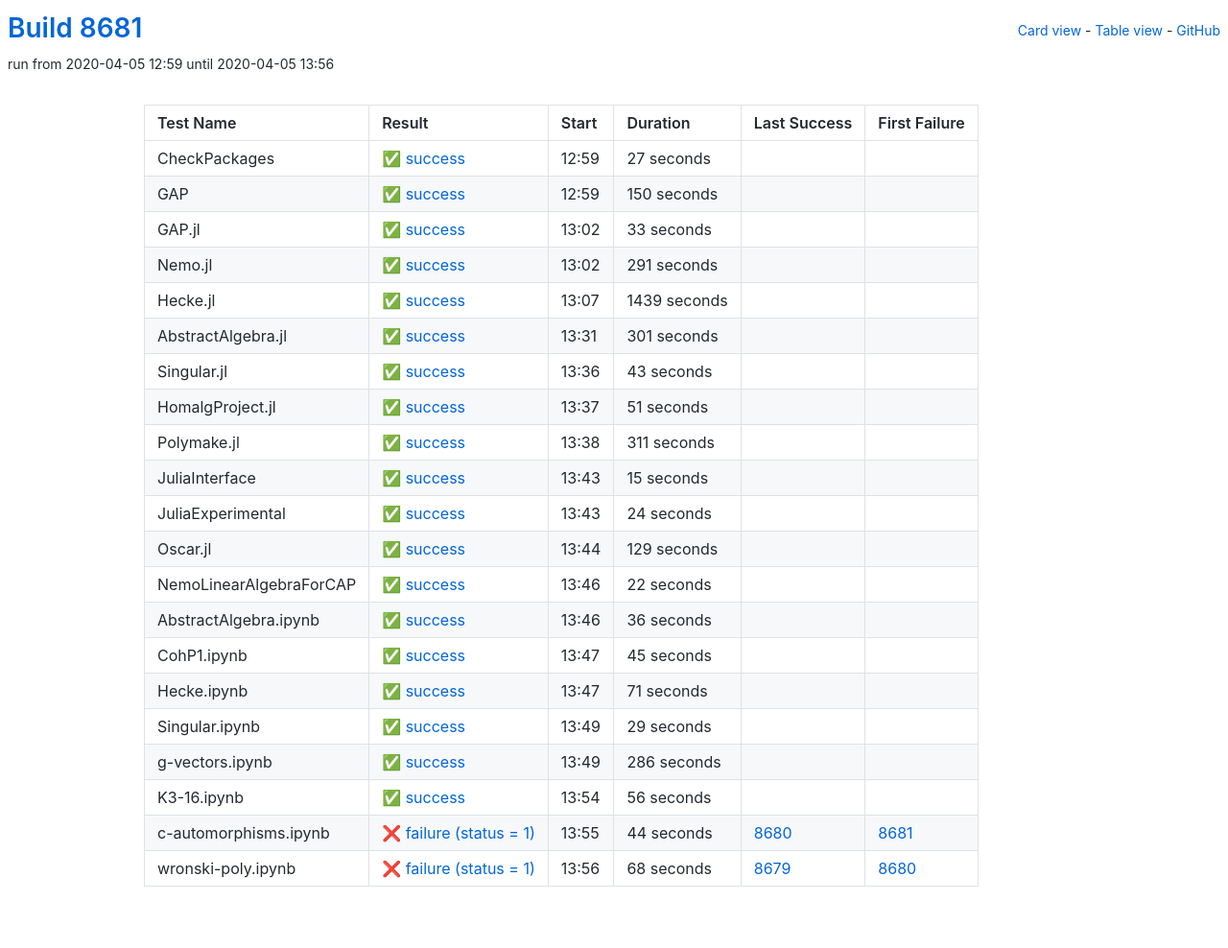
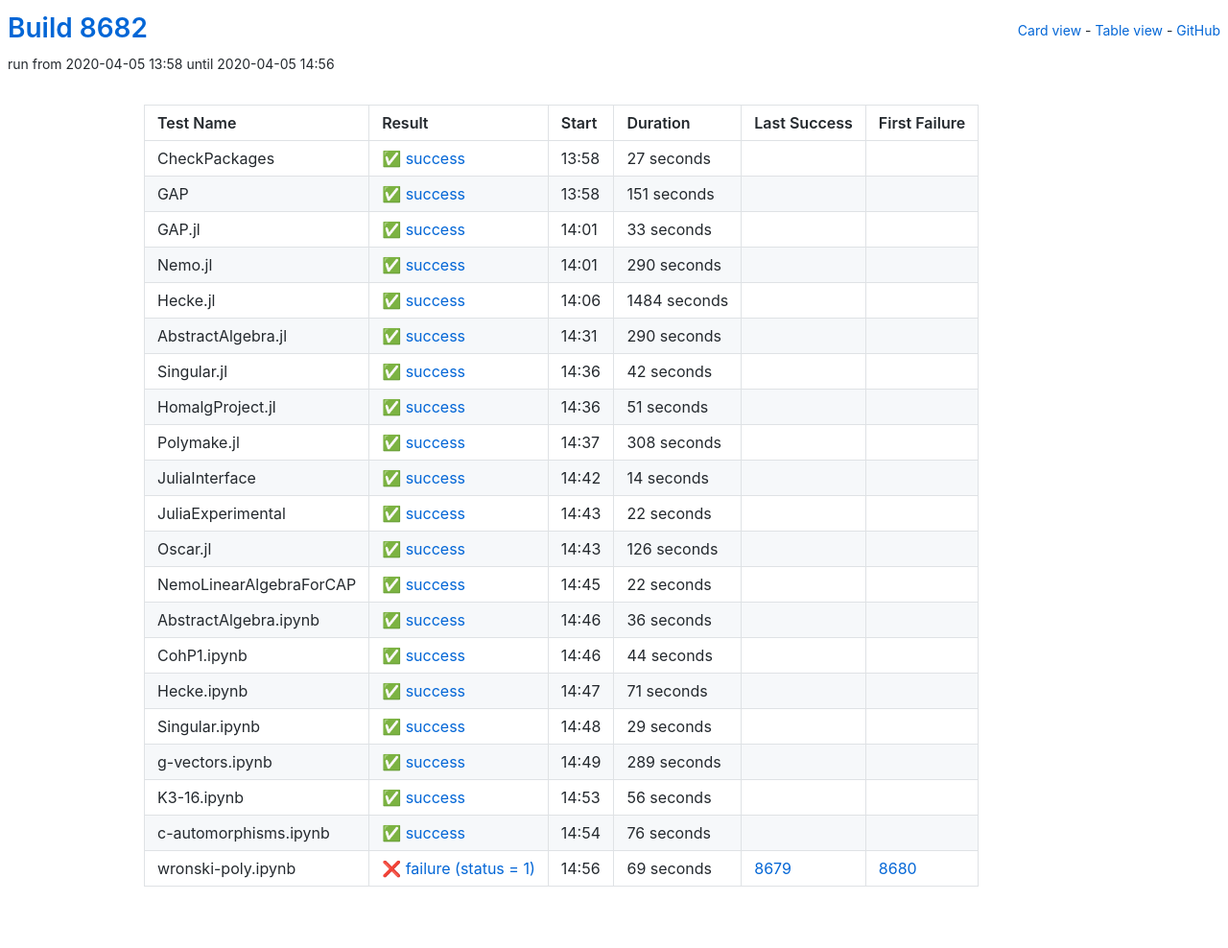
Before and after one commit to oscar-system/oscar-ci-status, a Jekyll site: the page built from table.html, in a window 1280 px wide. Shown: the whole page at 96% size. Built offline with Jekyll 4.4.1, drawn with Linux system fonts in a browser that asks for light colours.

Commit message:
Build 8682

```diff
--- a/_data/ci.yml
+++ b/_data/ci.yml
@@ -1,5 +1,5 @@
-build: 8681
-build_url: https://oscarci.mathematik.uni-kl.de/job/oscar/8681/
+build: 8682
+build_url: https://oscarci.mathematik.uni-kl.de/job/oscar/8682/
 job: oscar
 tests:
 - duration: 27
@@ -8,20 +8,20 @@
   first_failure_url: null
   last_success: false
   last_success_url: null
-  log: https://oscarci.mathematik.uni-kl.de/job/oscar/8681/artifact/logs/build-8681/CheckPackages.log
+  log: https://oscarci.mathematik.uni-kl.de/job/oscar/8682/artifact/logs/build-8682/CheckPackages.log
   name: CheckPackages
-  start: 2020-04-05 12:59
+  start: 2020-04-05 13:58
   status: success
   success: true
-- duration: 150
+- duration: 151
   exitcode: 0
   first_failure: false
   first_failure_url: null
   last_success: false
   last_success_url: null
-  log: https://oscarci.mathematik.uni-kl.de/job/oscar/8681/artifact/logs/build-8681/GAP.log
+  log: https://oscarci.mathematik.uni-kl.de/job/oscar/8682/artifact/logs/build-8682/GAP.log
   name: GAP
-  start: 2020-04-05 12:59
+  start: 2020-04-05 13:58
   status: success
   success: true
 - duration: 33
@@ -30,53 +30,53 @@
   first_failure_url: null
   last_success: false
   last_success_url: null
-  log: https://oscarci.mathematik.uni-kl.de/job/oscar/8681/artifact/logs/build-8681/GAP.jl.log
+  log: https://oscarci.mathematik.uni-kl.de/job/oscar/8682/artifact/logs/build-8682/GAP.jl.log
   name: GAP.jl
-  start: 2020-04-05 13:02
+  start: 2020-04-05 14:01
   status: success
   success: true
-- duration: 291
+- duration: 290
   exitcode: 0
   first_failure: false
   first_failure_url: null
   last_success: false
   last_success_url: null
-  log: https://oscarci.mathematik.uni-kl.de/job/oscar/8681/artifact/logs/build-8681/Nemo.jl.log
+  log: https://oscarci.mathematik.uni-kl.de/job/oscar/8682/artifact/logs/build-8682/Nemo.jl.log
   name: Nemo.jl
-  start: 2020-04-05 13:02
+  start: 2020-04-05 14:01
   status: success
   success: true
-- duration: 1439
+- duration: 1484
   exitcode: 0
   first_failure: false
   first_failure_url: null
   last_success: false
   last_success_url: null
-  log: https://oscarci.mathematik.uni-kl.de/job/oscar/8681/artifact/logs/build-8681/Hecke.jl.log
+  log: https://oscarci.mathematik.uni-kl.de/job/oscar/8682/artifact/logs/build-8682/Hecke.jl.log
   name: Hecke.jl
-  start: 2020-04-05 13:07
+  start: 2020-04-05 14:06
   status: success
   success: true
-- duration: 301
+- duration: 290
   exitcode: 0
   first_failure: false
   first_failure_url: null
   last_success: false
   last_success_url: null
-  log: https://oscarci.mathematik.uni-kl.de/job/oscar/8681/artifact/logs/build-8681/AbstractAlgebra.jl.log
+  log: https://oscarci.mathematik.uni-kl.de/job/oscar/8682/artifact/logs/build-8682/AbstractAlgebra.jl.log
   name: AbstractAlgebra.jl
-  start: 2020-04-05 13:31
+  start: 2020-04-05 14:31
   status: success
   success: true
-- duration: 43
+- duration: 42
   exitcode: 0
   first_failure: false
   first_failure_url: null
   last_success: false
   last_success_url: null
-  log: https://oscarci.mathematik.uni-kl.de/job/oscar/8681/artifact/logs/build-8681/Singular.jl.log
+  log: https://oscarci.mathematik.uni-kl.de/job/oscar/8682/artifact/logs/build-8682/Singular.jl.log
   name: Singular.jl
-  start: 2020-04-05 13:36
+  start: 2020-04-05 14:36
   status: success
   success: true
 - duration: 51
@@ -85,53 +85,31 @@
   first_failure_url: null
   last_success: false
   last_success_url: null
-  log: https://oscarci.mathematik.uni-kl.de/job/oscar/8681/artifact/logs/build-8681/HomalgProject.jl.log
+  log: https://oscarci.mathematik.uni-kl.de/job/oscar/8682/artifact/logs/build-8682/HomalgProject.jl.log
   name: HomalgProject.jl
-  start: 2020-04-05 13:37
+  start: 2020-04-05 14:36
   status: success
   success: true
-- duration: 311
+- duration: 308
   exitcode: 0
   first_failure: false
   first_failure_url: null
   last_success: false
   last_success_url: null
-  log: https://oscarci.mathematik.uni-kl.de/job/oscar/8681/artifact/logs/build-8681/Polymake.jl.log
+  log: https://oscarci.mathematik.uni-kl.de/job/oscar/8682/artifact/logs/build-8682/Polymake.jl.log
   name: Polymake.jl
-  start: 2020-04-05 13:38
+  start: 2020-04-05 14:37
   status: success
   success: true
-- duration: 15
+- duration: 14
   exitcode: 0
   first_failure: false
   first_failure_url: null
   last_success: false
   last_success_url: null
-  log: https://oscarci.mathematik.uni-kl.de/job/oscar/8681/artifact/logs/build-8681/JuliaInterface.log
+  log: https://oscarci.mathematik.uni-kl.de/job/oscar/8682/artifact/logs/build-8682/JuliaInterface.log
   name: JuliaInterface
-  start: 2020-04-05 13:43
-  status: success
-  success: true
-- duration: 24
-  exitcode: 0
-  first_failure: false
-  first_failure_url: null
-  last_success: false
-  last_success_url: null
-  log: https://oscarci.mathematik.uni-kl.de/job/oscar/8681/artifact/logs/build-8681/JuliaExperimental.log
-  name: JuliaExperimental
-  start: 2020-04-05 13:43
-  status: success
-  success: true
-- duration: 129
-  exitcode: 0
-  first_failure: false
-  first_failure_url: null
-  last_success: false
-  last_success_url: null
-  log: https://oscarci.mathematik.uni-kl.de/job/oscar/8681/artifact/logs/build-8681/Oscar.jl.log
-  name: Oscar.jl
-  start: 2020-04-05 13:44
+  start: 2020-04-05 14:42
   status: success
   success: true
 - duration: 22
@@ -140,9 +118,31 @@
   first_failure_url: null
   last_success: false
   last_success_url: null
-  log: https://oscarci.mathematik.uni-kl.de/job/oscar/8681/artifact/logs/build-8681/NemoLinearAlgebraForCAP.log
+  log: https://oscarci.mathematik.uni-kl.de/job/oscar/8682/artifact/logs/build-8682/JuliaExperimental.log
+  name: JuliaExperimental
+  start: 2020-04-05 14:43
+  status: success
+  success: true
+- duration: 126
+  exitcode: 0
+  first_failure: false
+  first_failure_url: null
+  last_success: false
+  last_success_url: null
+  log: https://oscarci.mathematik.uni-kl.de/job/oscar/8682/artifact/logs/build-8682/Oscar.jl.log
+  name: Oscar.jl
+  start: 2020-04-05 14:43
+  status: success
+  success: true
+- duration: 22
+  exitcode: 0
+  first_failure: false
+  first_failure_url: null
+  last_success: false
+  last_success_url: null
+  log: https://oscarci.mathematik.uni-kl.de/job/oscar/8682/artifact/logs/build-8682/NemoLinearAlgebraForCAP.log
   name: NemoLinearAlgebraForCAP
-  start: 2020-04-05 13:46
+  start: 2020-04-05 14:45
   status: success
   success: true
 - duration: 36
@@ -151,20 +151,20 @@
   first_failure_url: null
   last_success: false
   last_success_url: null
-  log: https://oscarci.mathematik.uni-kl.de/job/oscar/8681/artifact/logs/build-8681/AbstractAlgebra.ipynb.log
+  log: https://oscarci.mathematik.uni-kl.de/job/oscar/8682/artifact/logs/build-8682/AbstractAlgebra.ipynb.log
   name: AbstractAlgebra.ipynb
-  start: 2020-04-05 13:46
+  start: 2020-04-05 14:46
   status: success
   success: true
-- duration: 45
+- duration: 44
   exitcode: 0
   first_failure: false
   first_failure_url: null
   last_success: false
   last_success_url: null
-  log: https://oscarci.mathematik.uni-kl.de/job/oscar/8681/artifact/logs/build-8681/CohP1.ipynb.log
+  log: https://oscarci.mathematik.uni-kl.de/job/oscar/8682/artifact/logs/build-8682/CohP1.ipynb.log
   name: CohP1.ipynb
-  start: 2020-04-05 13:47
+  start: 2020-04-05 14:46
   status: success
   success: true
 - duration: 71
@@ -173,9 +173,9 @@
   first_failure_url: null
   last_success: false
   last_success_url: null
-  log: https://oscarci.mathematik.uni-kl.de/job/oscar/8681/artifact/logs/build-8681/Hecke.ipynb.log
+  log: https://oscarci.mathematik.uni-kl.de/job/oscar/8682/artifact/logs/build-8682/Hecke.ipynb.log
   name: Hecke.ipynb
-  start: 2020-04-05 13:47
+  start: 2020-04-05 14:47
   status: success
   success: true
 - duration: 29
@@ -184,20 +184,20 @@
   first_failure_url: null
   last_success: false
   last_success_url: null
-  log: https://oscarci.mathematik.uni-kl.de/job/oscar/8681/artifact/logs/build-8681/Singular.ipynb.log
+  log: https://oscarci.mathematik.uni-kl.de/job/oscar/8682/artifact/logs/build-8682/Singular.ipynb.log
   name: Singular.ipynb
-  start: 2020-04-05 13:49
+  start: 2020-04-05 14:48
   status: success
   success: true
-- duration: 286
+- duration: 289
   exitcode: 0
   first_failure: false
   first_failure_url: null
   last_success: false
   last_success_url: null
-  log: https://oscarci.mathematik.uni-kl.de/job/oscar/8681/artifact/logs/build-8681/g-vectors.ipynb.log
+  log: https://oscarci.mathematik.uni-kl.de/job/oscar/8682/artifact/logs/build-8682/g-vectors.ipynb.log
   name: g-vectors.ipynb
-  start: 2020-04-05 13:49
+  start: 2020-04-05 14:49
   status: success
   success: true
 - duration: 56
@@ -206,30 +206,30 @@
   first_failure_url: null
   last_success: false
   last_success_url: null
-  log: https://oscarci.mathematik.uni-kl.de/job/oscar/8681/artifact/logs/build-8681/K3-16.ipynb.log
+  log: https://oscarci.mathematik.uni-kl.de/job/oscar/8682/artifact/logs/build-8682/K3-16.ipynb.log
   name: K3-16.ipynb
-  start: 2020-04-05 13:54
+  start: 2020-04-05 14:53
   status: success
   success: true
-- duration: 44
-  exitcode: 1
-  first_failure: 8681
-  first_failure_url: https://oscarci.mathematik.uni-kl.de/job/oscar/8681/
-  last_success: 8680
-  last_success_url: https://oscarci.mathematik.uni-kl.de/job/oscar/8680/
-  log: https://oscarci.mathematik.uni-kl.de/job/oscar/8681/artifact/logs/build-8681/c-automorphisms.ipynb.log
+- duration: 76
+  exitcode: 0
+  first_failure: false
+  first_failure_url: null
+  last_success: false
+  last_success_url: null
+  log: https://oscarci.mathematik.uni-kl.de/job/oscar/8682/artifact/logs/build-8682/c-automorphisms.ipynb.log
   name: c-automorphisms.ipynb
-  start: 2020-04-05 13:55
-  status: failure
-  success: false
-- duration: 68
+  start: 2020-04-05 14:54
+  status: success
+  success: true
+- duration: 69
   exitcode: 1
   first_failure: 8680
   first_failure_url: https://oscarci.mathematik.uni-kl.de/job/oscar/8680/
   last_success: 8679
   last_success_url: https://oscarci.mathematik.uni-kl.de/job/oscar/8679/
-  log: https://oscarci.mathematik.uni-kl.de/job/oscar/8681/artifact/logs/build-8681/wronski-poly.ipynb.log
+  log: https://oscarci.mathematik.uni-kl.de/job/oscar/8682/artifact/logs/build-8682/wronski-poly.ipynb.log
   name: wronski-poly.ipynb
-  start: 2020-04-05 13:56
+  start: 2020-04-05 14:56
   status: failure
   success: false
```
Also changed, not shown: README.md.
